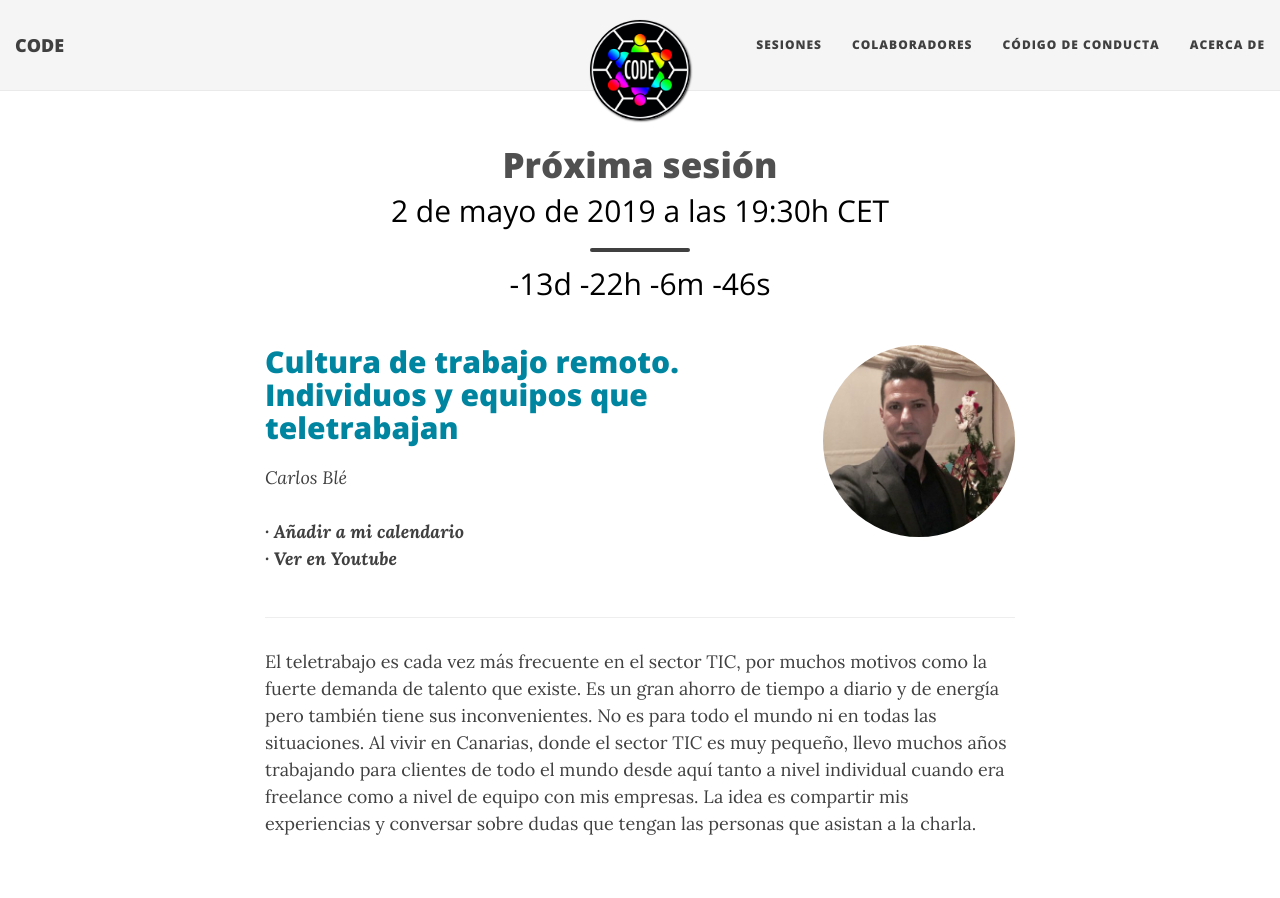
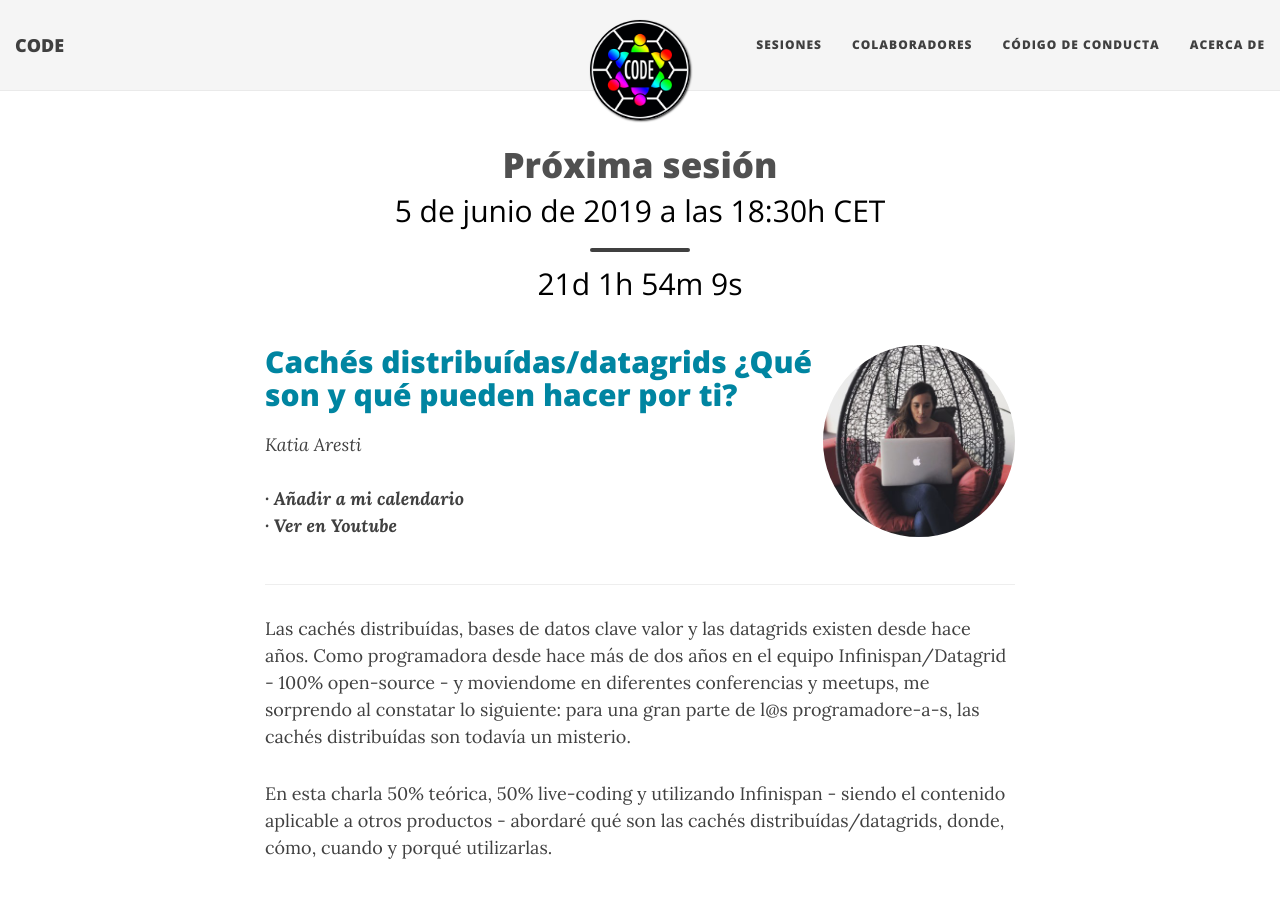
Before and after one commit to comunidadcode/comunidadcode.github.io, a Jekyll site: the page built from proxima-sesion.html, in a window 1280 px wide and 900 px high. Built offline with Jekyll 4.4.1, drawn with Linux system fonts in a browser that asks for light colours; nearby versions of some CDN libraries.

Commit message:
Archivada sesión Carlos Blé, añadida charla Katia Aresti

```diff
--- a/proxima-sesion.html
+++ b/proxima-sesion.html
@@ -1,21 +1,21 @@
 ---
 layout: page
 use-site-title: true
-twitter-title: Cultura de trabajo remoto. Individuos y equipos que teletrabajan. 2 de mayo de 2019 a las 19:30h CET
-twitter-description: Cultura de trabajo remoto. Individuos y equipos que teletrabajan
-share-img: https://comunidadcode.com/img/colaboradores/carlos-ble.jpg
+twitter-title: Cachés distribuídas/datagrids. 5 de junio de 2019 a las 18:30h CET
+twitter-description: ¿Qué son y qué pueden hacer por ti?
+share-img: https://comunidadcode.com/img/colaboradores/katia-aresti.jpg
 ---
 
 <div class="page-heading">
     <div class="text-next-session-header">Próxima sesión</div>
-    <div class="text-next-session-subheader">2 de mayo de 2019 a las 19:30h CET</div>
+    <div class="text-next-session-subheader">5 de junio de 2019 a las 18:30h CET</div>
     <hr class="small">
     <h2 class="text-countdown"><div id='countdown'></div></h2>
 </div>
 
 <script>
   // Set the date we're counting down to
-  var countDownDate = new Date("May 2, 2019 19:30:00").getTime();
+  var countDownDate = new Date("Jun 5, 2019 18:30:00").getTime();
 
   // Update the count down every 1 second
   var x = setInterval(function() {
@@ -46,20 +46,23 @@ share-img: https://comunidadcode.com/img/colaboradores/carlos-ble.jpg
 
 <article class="post-preview">
   <div class="next-session-image">
-    <a href="../colaboradores/carlos-ble"><img src="/img/colaboradores/carlos-ble.jpg"></a>
+    <a href="../colaboradores/katia-aresti"><img src="/img/colaboradores/katia-aresti.jpg"></a>
   </div>
-    <h2 class="text-next-session-title">Cultura de trabajo remoto. Individuos y equipos que teletrabajan</h2>
+    <h2 class="text-next-session-title">Cachés distribuídas/datagrids ¿Qué son y qué pueden hacer por ti?</h2>
     <h3></h3>
-    <p class="post-meta"><a href="../colaboradores/carlos-ble">Carlos Blé</a><br><br>
-        <a href="https://calendar.google.com/event?action=TEMPLATE&tmeid=NTA4NmtmdWo5aWYxODk1Ymk3dHFsNDdwa2cgY29tdW5pZGFkY29kZUBt&tmsrc=comunidadcode%40gmail.com" target="_blank" class="post-read-more">· Añadir a mi calendario</a><br>
-        <a href="https://www.youtube.com/watch?v=ZguEQ2MfGYQ" target="_blank" class="post-read-more">· Ver en Youtube</a>
+    <p class="post-meta"><a href="../colaboradores/katia-aresti">Katia Aresti</a><br><br>
+        <a href="https://calendar.google.com/event?action=TEMPLATE&tmeid=NnBkdWd0NTVibmVwanUxMmJrbmJ2a3QyNGYgY29tdW5pZGFkY29kZUBt&tmsrc=comunidadcode%40gmail.com" target="_blank" class="post-read-more">· Añadir a mi calendario</a><br>
+        <a href="https://www.youtube.com/watch?v=RO7KQL8lOuM" target="_blank" class="post-read-more">· Ver en Youtube</a>
     </p>
 </article>
 
 <p>
-El teletrabajo es cada vez más frecuente en el sector TIC, por muchos motivos como la fuerte demanda de talento que existe. Es un gran ahorro de tiempo a diario y de energía pero también tiene sus inconvenientes. No es para todo el mundo ni en todas las situaciones. Al vivir en Canarias, donde el sector TIC es muy pequeño, llevo muchos años trabajando para clientes de todo el mundo desde aquí tanto  a nivel individual cuando era freelance como a nivel de equipo con mis empresas. La idea es compartir mis experiencias y conversar sobre dudas que tengan las personas que asistan a la charla.
+Las cachés distribuídas, bases de datos clave valor y las datagrids existen desde hace años. Como programadora desde hace más de dos años en el equipo Infinispan/Datagrid - 100% open-source - y moviendome en diferentes conferencias y meetups, me sorprendo al constatar lo siguiente: para una gran parte de l@s programadore-a-s, las cachés distribuídas son todavía un misterio.
+</p>
+<p>
+En esta charla 50% teórica, 50% live-coding y utilizando Infinispan - siendo el contenido aplicable a otros productos - abordaré qué son las cachés distribuídas/datagrids, donde, cómo, cuando y porqué utilizarlas.
 </p>
 
 <br/><br/>
 
-<iframe class="youtube" width="560" height="315" src="https://www.youtube.com/embed/ZguEQ2MfGYQ" frameborder="0" allowfullscreen></iframe>
+<iframe class="youtube" width="560" height="315" src="https://www.youtube.com/embed/RO7KQL8lOuM" frameborder="0" allowfullscreen></iframe>
```
Also changed, not shown: _posts/2019-04-10-pipelines-jenkins.md (+1 -1 lines), _posts/2019-05-02-cultura-trabajo-remoto.md (added, +22 -0 lines), colaboradores.md (+1 -0 lines), colaboradores/carlos-ble.md (+1 -1 lines), colaboradores/katia-aresti.md (added, +12 -0 lines), index.html (+5 -5 lines), img/colaboradores/katia-aresti.jpg (added).
